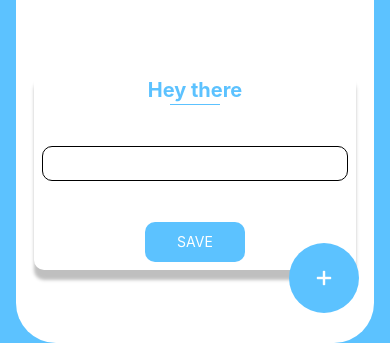
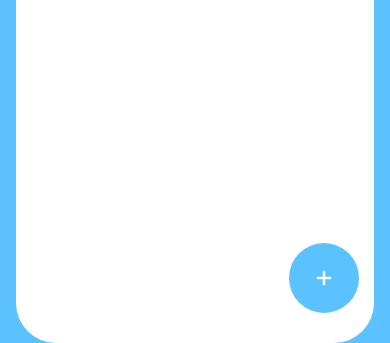
Before and after one commit to NK-William/ToDoo, a React Native app: screen / in a window 390 px wide. Shown: the part 501-844 px from the top of the page. Built offline with nearby package versions, Linux system fonts and the light colour scheme.

Commit message:
Added control for the visibility on the editor.

```diff
--- a/src/components/TodoItem.tsx
+++ b/src/components/TodoItem.tsx
@@ -1,5 +1,5 @@
 import { StyleSheet, Text, View, TouchableOpacity } from 'react-native';
-import React, { SetStateAction, Dispatch } from 'react';
+import React, { SetStateAction, Dispatch, useState } from 'react';
 import CheckBox from 'expo-checkbox';
 import { AntDesign, Entypo } from '@expo/vector-icons';
 
@@ -8,6 +8,7 @@ const TodoItem = ({ item, onDeletePressed, onEditPressed }: {
     onDeletePressed: (id: string) => void,
     onEditPressed: (id: string) => void,
 }) => {
+    const [clicked, setClicked] = useState(false);
 
     // const deleteItem = () => {
 
@@ -34,8 +35,8 @@ const TodoItem = ({ item, onDeletePressed, onEditPressed }: {
             <View style={{ flex: 1 }}></View>
             <CheckBox
                 disabled={false}
-                value={false}
-                onValueChange={(newValue) => null}
+                value={clicked}
+                onValueChange={(newValue) => setClicked(newValue)}
                 color="#5CC2FF"
             />
         </View>
--- a/src/screens/TodoScreen.tsx
+++ b/src/screens/TodoScreen.tsx
@@ -1,11 +1,13 @@
-import { StyleSheet, Text, View, FlatList, TouchableOpacity, TextInput, Pressable } from 'react-native';
+import { StyleSheet, Text, View, FlatList, TouchableOpacity, TextInput, Pressable, Dimensions } from 'react-native';
 import React, { useState } from 'react';
 import TodoItem from '../components/TodoItem';
 import { Entypo } from '@expo/vector-icons';
 
 const primaryColor = "#5CC2FF";
+const { width, height } = Dimensions.get('screen');
 
 const TodoScreen = () => {
+
   const [doto, setDoto] = useState([
     {
       id: 'bd7acbea-c1b1-46c2-aed5-3ad53abb28ba',
@@ -28,9 +30,8 @@ const TodoScreen = () => {
       title: 'Fiveth Item',
     }
   ]);
-  const [showEditor, setShowEditor] = useState({ showAdd: true, showEdit: false });
-  const editMode = showEditor || setShowEditor;
-
+  const [showEditor, setShowEditor] = useState({ showAdd: false, showEdit: false });
+  const editMode = showEditor.showAdd || showEditor.showEdit;
   const addItem = () => {
     const id = new Date().getTime().toString();
     console.log(id);
@@ -70,7 +71,14 @@ const TodoScreen = () => {
           renderItem={renderItem}
           keyExtractor={item => item.id}
           style={{ flex: 1 }}
-        /><View style={styles.EditorContainer}>
+        />
+        <TouchableOpacity style={styles.addButton} onPress={() => setShowEditor({ ...showEditor, showAdd: true })}>
+          <Entypo name="plus" size={24} color="white" />
+        </TouchableOpacity>
+      </View>
+      {editMode ? <View style={styles.transparentView}></View> : null}
+      {
+        editMode ? <View style={styles.EditorContainer}>
           <View style={{ justifyContent: 'center', alignItems: 'center' }}>
             <Text style={styles.EditorTitle}>
               Hey there
@@ -78,17 +86,14 @@ const TodoScreen = () => {
             <View style={{ height: 1, backgroundColor: primaryColor, width: 50, marginTop: 2 }}></View>
           </View>
           <TextInput style={styles.textInput} />
-          <TouchableOpacity>
+          <TouchableOpacity onPress={() => setShowEditor({ showAdd: false, showEdit: false })}>
             <View style={styles.submitButton}>
               <Text style={{ color: "white" }}>SAVE</Text>
             </View>
           </TouchableOpacity>
-        </View>
-        <TouchableOpacity style={styles.addButton} onPress={addItem}>
-          <Entypo name="plus" size={24} color="white" />
-        </TouchableOpacity>
-      </View>
-    </View>
+        </View> : null
+      }
+    </View >
   );
 };
 
@@ -132,6 +137,14 @@ const styles = StyleSheet.create({
     shadowRadius: 3.5,
     elevation: 5,
   },
+  transparentView: {
+    position: 'absolute',
+    height: height,
+    width: width,
+    backgroundColor: "black",
+    opacity: 0.6
+
+  },
   addButton: {
     height: 70,
     width: 70,
```
